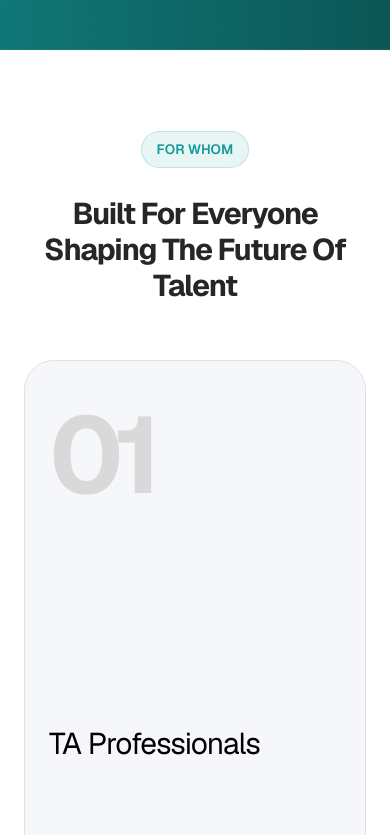
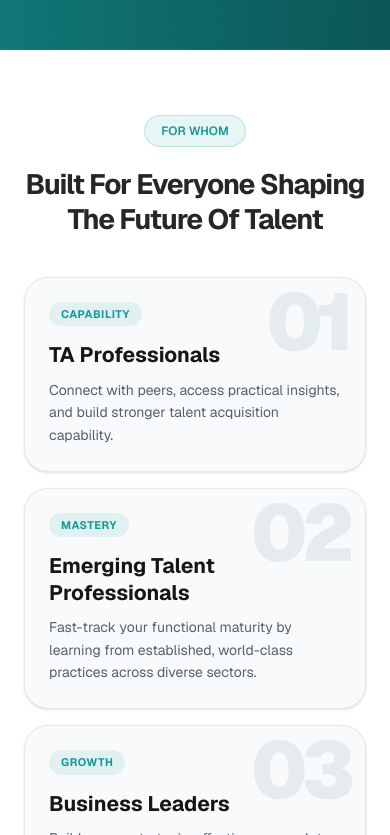
Before and after one commit to career141-dev/VOICE_OF_TALENT_LANDING, a Next.js app: page / in a window 390 px wide. Shown: the part 5709-6544 px from the top of the page. Built offline with nearby package versions, Linux system fonts and the light colour scheme; a web font is replaced by a local one.

Commit message:
Improve BuiltForEveryoneSection on mobile with responsive readable cards and category badges

```diff
--- a/src/app/components/BuiltForEveryoneSection.tsx
+++ b/src/app/components/BuiltForEveryoneSection.tsx
@@ -1,26 +1,32 @@
 "use client";
+
+import React from "react";
 
 const audiences = [
   {
     number: "01",
+    tag: "CAPABILITY",
     title: "TA Professionals",
     description:
       "Connect with peers, access practical insights, and build stronger talent acquisition capability.",
   },
   {
     number: "02",
+    tag: "MASTERY",
     title: "Emerging Talent Professionals",
     description:
       "Fast-track your functional maturity by learning from established, world-class practices across diverse sectors.",
   },
   {
     number: "03",
+    tag: "GROWTH",
     title: "Business Leaders",
     description:
       "Build a more strategic, effective approach to attracting, developing, and retaining the talent your business needs.",
   },
   {
     number: "04",
+    tag: "COMMUNITY",
     title: "The Wider HR Community",
     description:
       "Join a shared conversation that connects people, practices, and the future of work.",
@@ -29,51 +35,53 @@ const audiences = [
 
 export default function BuiltForEveryoneSection() {
   return (
-    <section className="w-full overflow-hidden bg-white px-6 pb-20 pt-20 text-[#262626] md:px-12 lg:px-[7.4%] lg:pb-28 lg:pt-20">
+    <section className="w-full overflow-hidden bg-white px-6 py-16 text-[#262626] md:px-12 lg:px-[7.4%] lg:py-24">
       {/* Heading */}
-      <div className="mx-auto mb-14 text-center lg:mb-20">
-        <span className="inline-flex items-center rounded-[123.833px] border-[1.238px] border-[rgba(21,154,153,0.20)] bg-[rgba(21,154,153,0.10)] px-[14.86px] py-[7.43px] font-['Geist'] text-[13.622px] font-semibold leading-normal uppercase text-[#159A99] mb-3">
+      <div className="mx-auto mb-10 text-center lg:mb-16">
+        <span className="inline-flex items-center rounded-full border border-[rgba(21,154,153,0.20)] bg-[rgba(21,154,153,0.10)] px-4 py-1.5 font-geist text-[12px] md:text-[13.6px] font-semibold leading-normal uppercase text-[#159A99] mb-3">
           For Whom
         </span>
 
-        <h2 className="mt-4 font-['Geist'] text-3xl font-bold tracking-[-0.04em] text-[#262626] md:text-4xl lg:text-[46px]">
+        <h2 className="mt-2 font-geist text-[28px] sm:text-4xl lg:text-[46px] font-bold tracking-[-0.04em] text-[#262626] leading-tight">
           Built For Everyone Shaping The Future Of Talent
         </h2>
       </div>
 
-      {/* Audience cards */}
-      <div className="mx-auto grid max-w-[1632px] grid-cols-1 justify-items-center gap-6 sm:grid-cols-2 xl:grid-cols-4">
+      {/* ── DESKTOP GRID (>= md): Full Interactive Hover Transformation ── */}
+      <div className="hidden md:grid mx-auto max-w-[1632px] grid-cols-2 justify-items-center gap-6 xl:grid-cols-4">
         {audiences.map((audience) => (
           <article
-            key={audience.number}
+            key={`desktop-${audience.number}`}
             className="
               group
               relative
               h-[510px]
-              w-[387px]
-              max-w-full
+              w-full
+              max-w-[387px]
               shrink-0
               overflow-hidden
               rounded-[29.98px]
               border-[1.62px]
               border-[#E0E0E0]
               bg-[#F5F7FA]
-              p-6
-              transition-colors
+              p-8
+              cursor-pointer
+              transition-all
               duration-500
               ease-out
               hover:border-[#159A99]
               hover:bg-[#159A99]
-
+              hover:shadow-[0_20px_40px_-10px_rgba(21,154,153,0.3)]
+              hover:-translate-y-1.5
             "
           >
             {/* Number exits upward on hover */}
             <span
               className="
                 absolute
-                left-6
+                left-8
                 top-10
-                font-['Geist']
+                font-geist
                 text-[108px]
                 font-bold
                 leading-none
@@ -84,6 +92,7 @@ export default function BuiltForEveryoneSection() {
                 ease-[cubic-bezier(0.22,1,0.36,1)]
                 group-hover:-translate-y-12
                 group-hover:opacity-0
+                select-none
               "
             >
               {audience.number}
@@ -93,11 +102,12 @@ export default function BuiltForEveryoneSection() {
             <h3
               className="
                 absolute
-                left-6
-                right-6
+                left-8
+                right-8
                 top-[365px]
-                font-['Geist']
-                text-[30px]
+                font-geist
+                text-[28px]
+                lg:text-[30px]
                 font-normal
                 leading-[1.2]
                 tracking-[-0.03em]
@@ -107,6 +117,7 @@ export default function BuiltForEveryoneSection() {
                 ease-[cubic-bezier(0.22,1,0.36,1)]
                 group-hover:top-10
                 group-hover:text-white
+                group-hover:font-medium
               "
             >
               {audience.title}
@@ -116,14 +127,14 @@ export default function BuiltForEveryoneSection() {
             <p
               className="
                 absolute
-                bottom-16
-                left-6
+                bottom-14
+                left-8
                 right-8
                 translate-y-6
-                font-['Geist']
-                text-[18px]
-                leading-[1.7]
-                text-white/85
+                font-geist
+                text-[17px]
+                leading-[1.65]
+                text-white/90
                 opacity-0
                 transition-all
                 delay-150
@@ -138,6 +149,70 @@ export default function BuiltForEveryoneSection() {
           </article>
         ))}
       </div>
+
+      {/* ── MOBILE VIEW (< md): Clean, High-Contrast & Legible Cards ── */}
+      <div className="grid md:hidden grid-cols-1 sm:grid-cols-2 gap-4">
+        {audiences.map((audience) => (
+          <article
+            key={`mobile-${audience.number}`}
+            className="
+              relative
+              flex
+              flex-col
+              justify-between
+              overflow-hidden
+              rounded-[24px]
+              border
+              border-[#E3E8EC]
+              bg-[#F8FAFC]
+              p-6
+              shadow-sm
+              transition-all
+              active:bg-[#F0F5F6]
+              active:border-[#159A99]/50
+            "
+          >
+            {/* Watermark Number */}
+            <span
+              className="
+                pointer-events-none
+                absolute
+                right-4
+                top-1
+                font-geist
+                text-[80px]
+                font-black
+                leading-none
+                tracking-[-0.08em]
+                text-[#E5ECF0]
+                select-none
+              "
+              aria-hidden="true"
+            >
+              {audience.number}
+            </span>
+
+            {/* Top Tag & Number */}
+            <div className="relative z-10 flex items-center justify-between mb-4">
+              <span className="rounded-full bg-[rgba(21,154,153,0.10)] px-3 py-1 font-geist text-[11px] font-bold uppercase tracking-wider text-[#159A99]">
+                {audience.tag}
+              </span>
+            </div>
+
+            {/* Title */}
+            <div className="relative z-10">
+              <h3 className="font-geist text-[21px] font-bold leading-tight text-[#161616]">
+                {audience.title}
+              </h3>
+
+              {/* Description directly readable without hover */}
+              <p className="mt-2.5 font-geist text-[14px] leading-relaxed text-[#57606A]">
+                {audience.description}
+              </p>
+            </div>
+          </article>
+        ))}
+      </div>
     </section>
   );
 }
```
